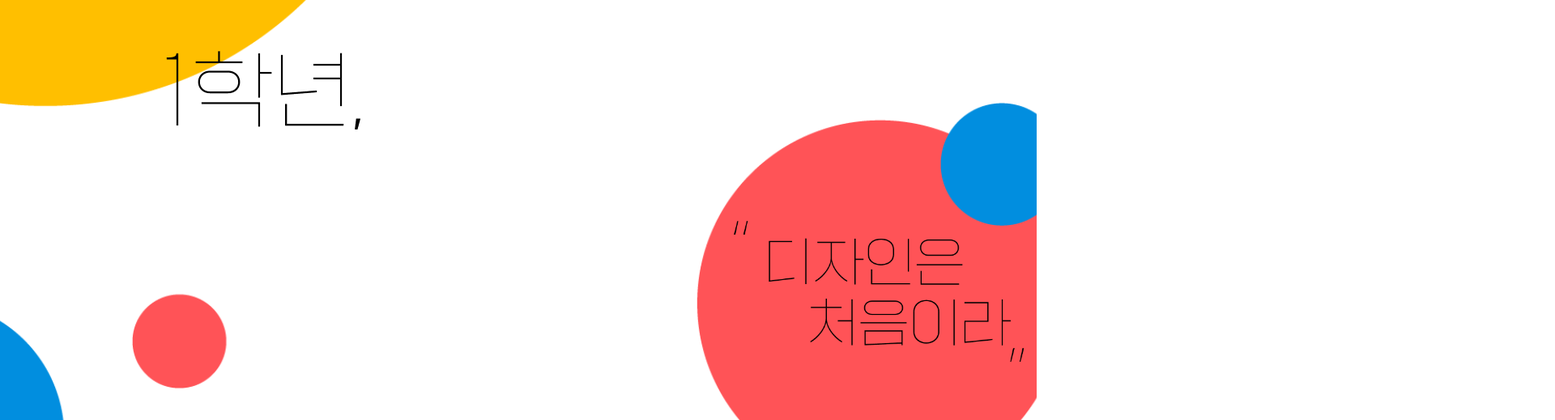
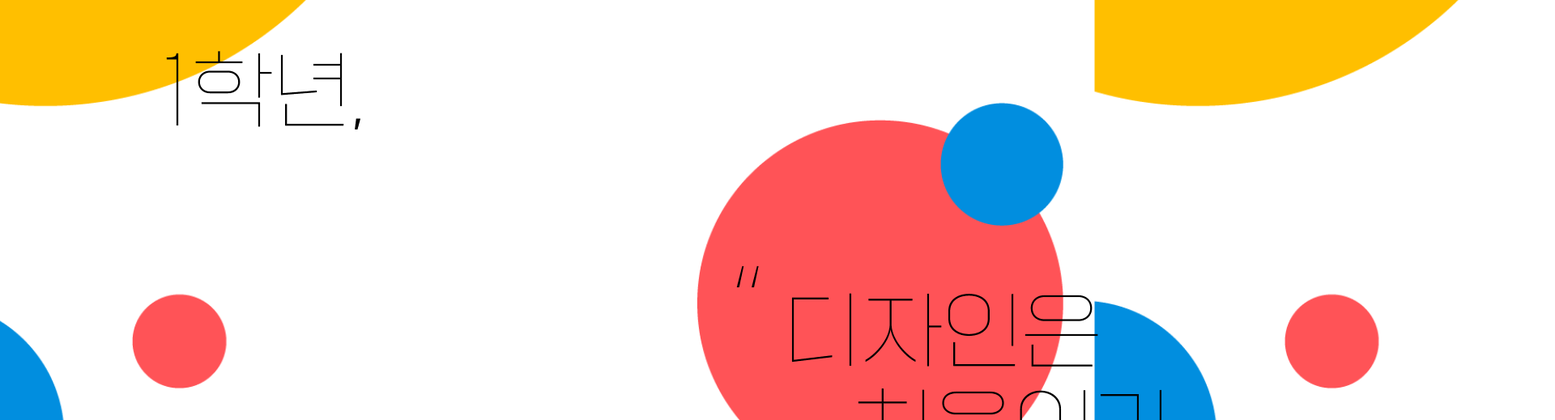
Before and after one commit to tndud0229/tndud0229.github.io-, a plain HTML site: page first03.html in a window 1280 px wide. Shown: the part 97-616 px from the top of the page at 81% size, 1920 px wide, since content can reach past the window. Drawn offline with Linux system fonts and the light colour scheme.

Commit message:
Update first03.html

```diff
--- a/first03.html
+++ b/first03.html
@@ -177,6 +177,9 @@ sec3 {
       float: left;
       padding: 10px 10px 80px 10px;
   }
+        #center {
+  min-width:100%;
+}
     </style>
 </head>
 <body>
```
